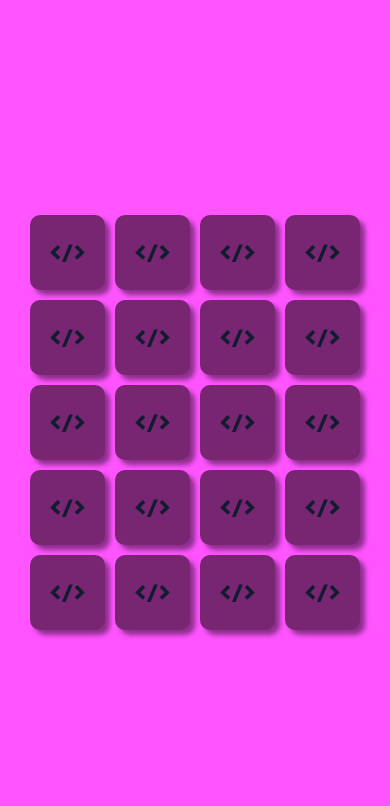
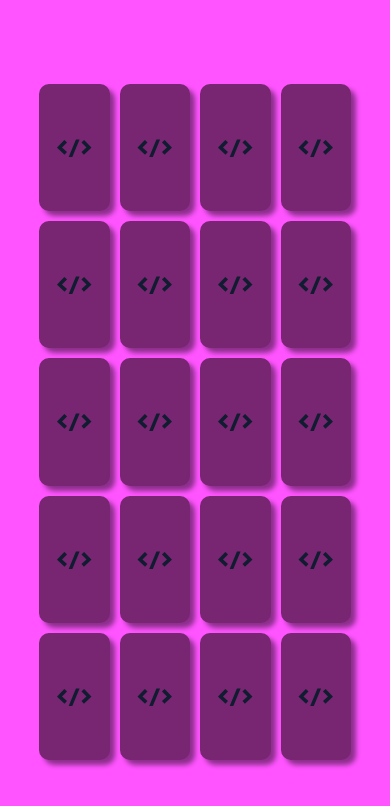
Before and after one commit to Luizfernando022/JogodaMemoria, a plain HTML site: page index.html in a window 390 px wide. Drawn offline with Linux system fonts and the light colour scheme.

Commit message:
Update style.css

```diff
--- a/style.css
+++ b/style.css
@@ -86,19 +86,23 @@ img{
 
 @media screen and (max-width:450px){
     .card{
-        width: 75px;
-        height: 75px;
+        width: 100%;
+        height: 100%;
     }
     body{
-        min-width: 350px;
+        min-width: auto;
     }
     #gameboard{
-        max-width: 350px;
+        /* max-width: 350px; */
+        width: 80vw;
+        height: 80vh;
     }
     #gameOver{
         min-width: 350px;
+
     }
-    img{width:50px;
-        height:50px
+    img{
+        width: 100%;
+        height: 100%;
     }
 }
```
